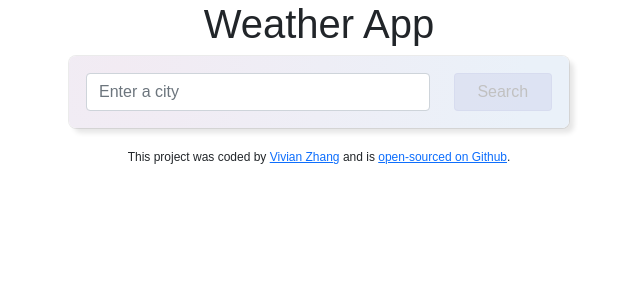
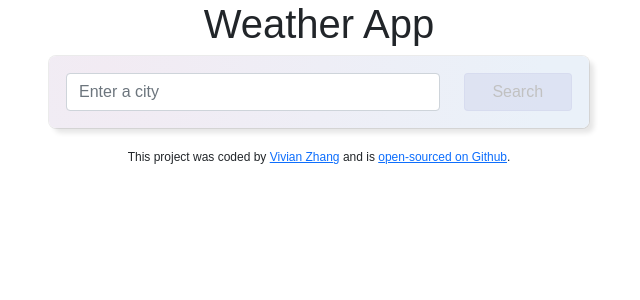
Before and after one commit to vvynz/weather-react-app, a React (Create React App) app: page / in a window 1280 px wide. Shown: the top 300 px of the page, without its empty margins (326-966 px from the left). Built offline with nearby package versions, Linux system fonts and the light colour scheme; no server answers.

Commit message:
Minor styling updates

```diff
--- a/src/App.scss
+++ b/src/App.scss
@@ -11,7 +11,7 @@ $secondary-color: #c1c1c1;
   display: block;
   margin: auto;
   box-shadow: 5px 5px 5px 0 rgb(0 0 0 / 10%), 0 0 0 1px rgb(0 0 0 / 8%);
-  max-width: 500px;
+  max-width: 540px;
   border-radius: 7px;
   padding: 10px;
   // background: linear-gradient(to top, #dfe9f3 0%, white 100%);
```
